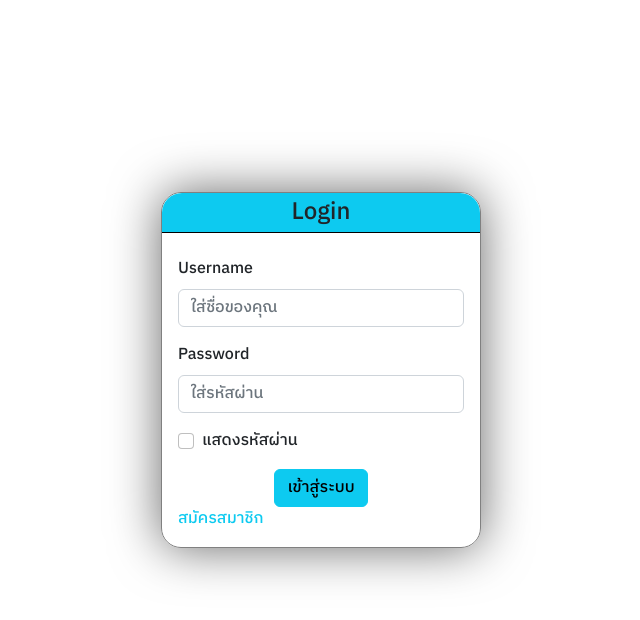
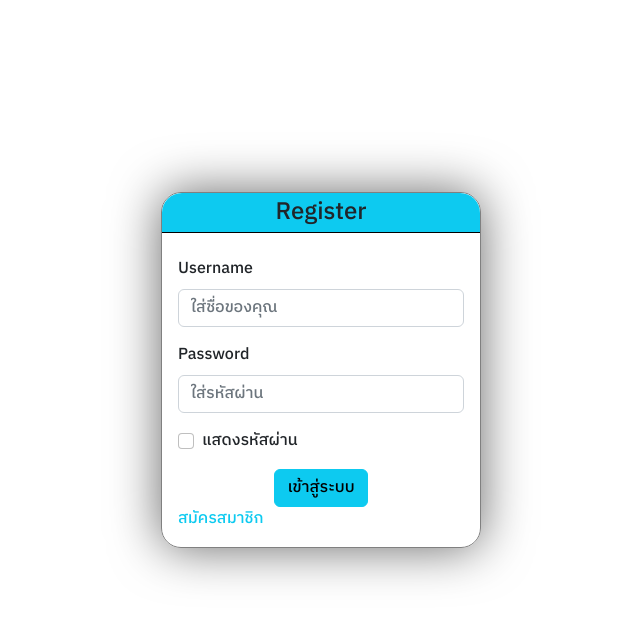
Before and after one commit to TK17250/React-2, a React (Create React App) app: page / in a window 1280 px wide. Shown: the top 620 px of the page, without its empty margins (319-959 px from the left). Built offline with nearby package versions, Linux system fonts and the light colour scheme.

Commit message:
Edit Register

```diff
--- a/src/App.jsx
+++ b/src/App.jsx
@@ -1,9 +1,11 @@
 import './App.css';
-import BasicExample from './component/Login/Form';
+import Register from './component/Register/Register';
 
 function App() {
   return (
-    <BasicExample />
+    <div>
+      <Register />
+    </div>
   );
 }
 
--- a/src/component/Login/Form.jsx
+++ b/src/component/Login/Form.jsx
@@ -33,6 +33,7 @@ function BasicExample() {
         <Button variant="info" type="submit" className='m-auto But d-block'>
           เข้าสู่ระบบ
         </Button>
+        {/*       Link register      */}
         <Link to="/Register" className='Register'>สมัครสมาชิก</Link>
       </div>
     </Form>
--- a/src/component/Register/Register.jsx
+++ b/src/component/Register/Register.jsx
@@ -1,9 +1,43 @@
-import './App.css';
+import { Button, Form } from 'react-bootstrap';
+import { Link } from 'react-router-dom';
+import '../Login/login.css';
 
-function Register() {
-    return (
-        <p>commit Login</p>
-    );
+
+function BasicExample() {
+
+  function showpassword() {
+    let password = document.getElementById("password")
+
+    if (password.type === "password") {
+      password.type = "text";
+    } else {
+      password.type = "password";
+    }
+  }
+
+  return (
+    <Form className='container'>
+      <h4>Register</h4>
+      <div className='p-3'>
+        <Form.Group className="mb-3" controlId="formBasicEmail">
+          <Form.Label>Username</Form.Label>
+          <Form.Control type="text" placeholder="ใส่ชื่อของคุณ" />
+        </Form.Group>
+        <Form.Group className="mb-3" controlId="formBasicPassword">
+          <Form.Label>Password</Form.Label>
+          <Form.Control type="password" id='password' placeholder="ใส่รหัสผ่าน" />
+        </Form.Group>
+        <Form.Group className="mb-3" controlId="formBasicCheckbox">
+          <Form.Check type="checkbox" onClick={showpassword} label="แสดงรหัสผ่าน" />
+        </Form.Group>
+        <Button variant="info" type="submit" className='m-auto But d-block'>
+          เข้าสู่ระบบ
+        </Button>
+        {/*       Link register      */}
+        <Link to="/Register" className='Register'>สมัครสมาชิก</Link>
+      </div>
+    </Form>
+  );
 }
 
-export default Register;
+export default BasicExample;
```
